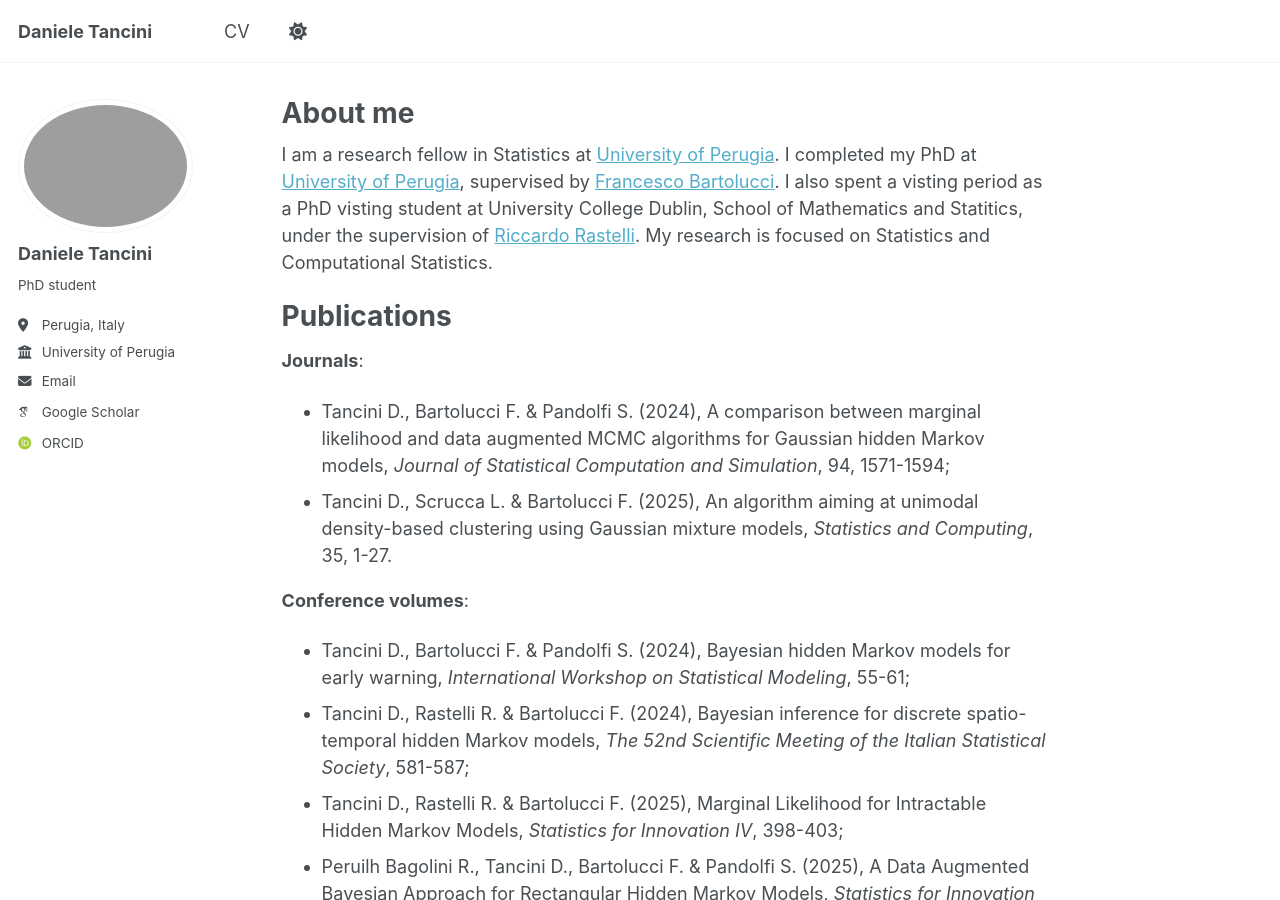
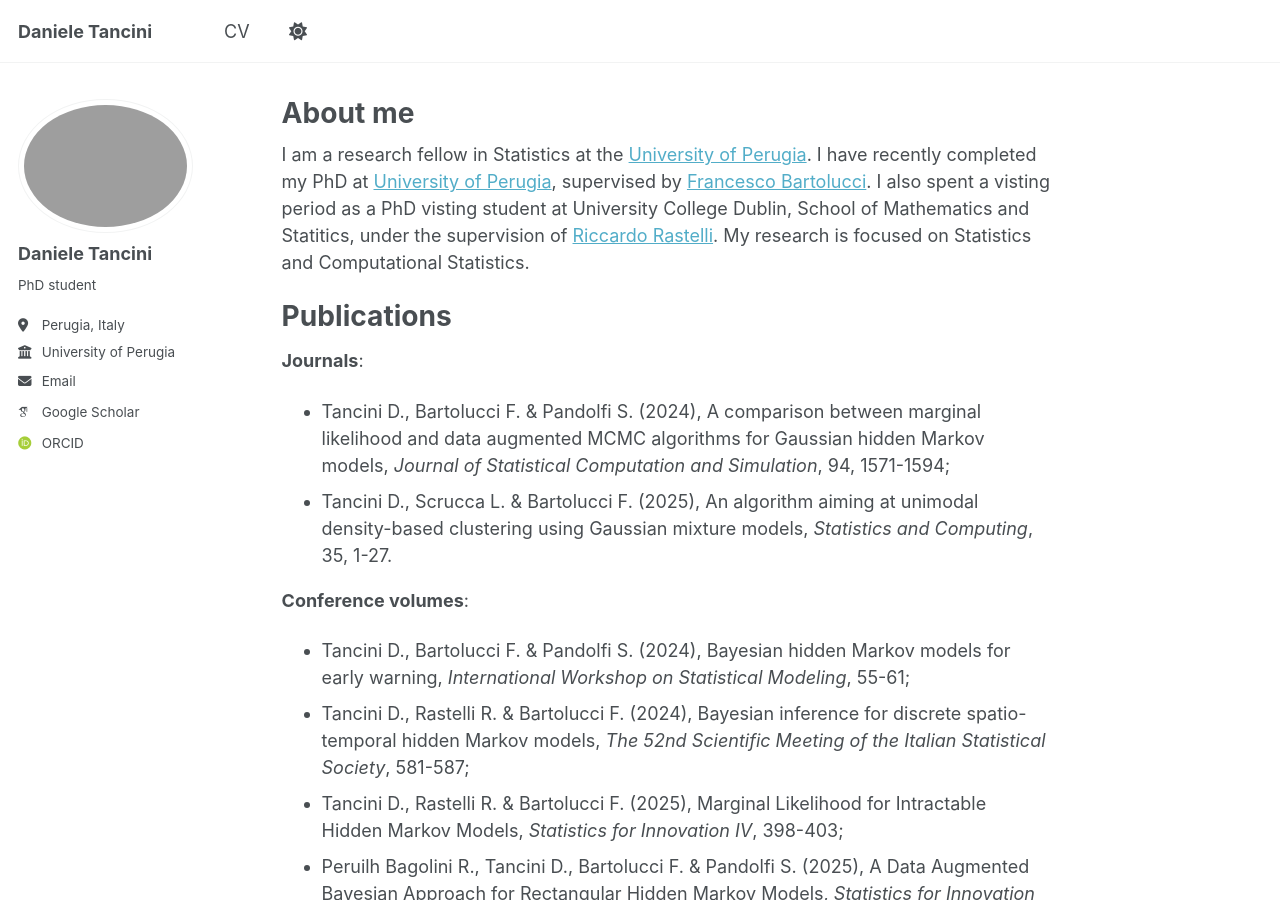
Before and after one commit to DanieleTancini/danieletancini.github.io, a Jekyll site: the page built from _pages/about.md, in a window 1280 px wide and 900 px high. Built offline with Jekyll 4.4.1, drawn with Linux system fonts in a browser that asks for light colours; some web fonts are replaced; a script that is not in the unit is left out.

Commit message:
Update about.md

```diff
--- a/_pages/about.md
+++ b/_pages/about.md
@@ -7,7 +7,7 @@ redirect_from:
   - /about.html
 ---
 
-I am a research fellow in Statistics at [University of Perugia](https://www.unipg.it). I completed my PhD at [University of Perugia](https://www.unipg.it), supervised by [Francesco Bartolucci](https://sites.google.com/site/bartstatistics/). I also spent a visting period as a PhD visting student at University College Dublin, School of Mathematics and Statitics, under the supervision of [Riccardo Rastelli](https://sites.google.com/site/riccardoras/). My research is focused on Statistics and Computational Statistics.
+I am a research fellow in Statistics at the [University of Perugia](https://www.unipg.it). I have recently completed my PhD at [University of Perugia](https://www.unipg.it), supervised by [Francesco Bartolucci](https://sites.google.com/site/bartstatistics/). I also spent a visting period as a PhD visting student at University College Dublin, School of Mathematics and Statitics, under the supervision of [Riccardo Rastelli](https://sites.google.com/site/riccardoras/). My research is focused on Statistics and Computational Statistics.
 
 Publications
 ======
```
